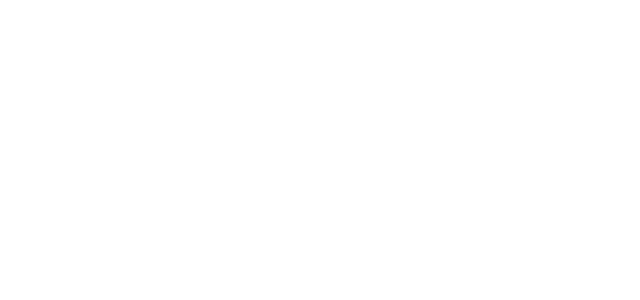
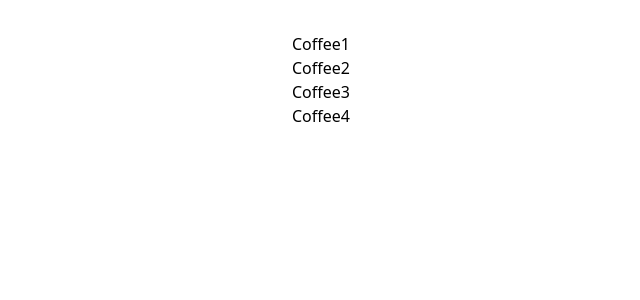
Before and after one commit to cocomelonjuice/GShop, a React (Vite) app: page /Coffee in a window 1280 px wide. Before the commit this address had no page. Shown: the top 300 px of the page, without its empty margins (319-959 px from the left). Built offline with nearby package versions, Linux system fonts and the light colour scheme.

Commit message:
update products list and coffee list

```diff
--- a/src/App.jsx
+++ b/src/App.jsx
@@ -1,6 +1,7 @@
 import { BrowserRouter as Router, Routes, Route } from 'react-router-dom'
 import Home from './Home'
 import Cart from './components/Cart'
+import Coffee from './components/Coffee'
 import './App.css'
 
 export default function App() {
@@ -11,6 +12,7 @@
         <Routes>
           <Route path="/" element={<Home />} />
           <Route path="/Cart" element={<Cart />} />
+          <Route path="/Coffee" element={<Coffee />} />
         </Routes>
       </Router>
     </>
--- a/src/Home.jsx
+++ b/src/Home.jsx
@@ -5,7 +5,7 @@
 export default function Home ()  {
   return (
     <div>
-        <Navbar />
+      <Navbar />
     </div>
 
   )
--- /dev/null
+++ b/src/ProductData.jsx
@@ -0,0 +1,86 @@
+
+export const productTea =  [
+    {
+        name: "Tea1",
+        price: 25000,
+        image: "",
+        amount: 1
+    },
+
+    {
+        name: "Tea2",
+        price: 35000,
+        image: "",
+        amount: 1
+    },
+    {
+        name: "Tea3",
+        price: 50000,
+        image: "",
+        amount: 1
+    },
+    {
+        name: "Tea4",
+        price: 55000,
+        image: "",
+        amount: 1
+    },
+
+
+]
+
+export const productCoffee=[
+    {
+        name: "Coffee1",
+        price: 30000,
+        image: "",
+        amount: 1
+    },
+    {
+        name: "Coffee2",
+        price: 35000,
+        image: "",
+        amount: 1
+    },
+    {
+        name: "Coffee3",
+        price: 40000,
+        image: "",
+        amount: 1
+    },
+    {
+        name: "Coffee4",
+        price: 45000,
+        image: "",
+        amount: 1
+    }
+
+]
+
+export const productJuice=[
+    {
+        name: "Tea4",
+        price: 55000,
+        image: "",
+        amount: 1
+    }
+]
+
+
+export const productIcecream=[
+    {
+        name: "Tea4",
+        price: 55000,
+        image: "",
+        amount: 1
+    }
+]
+
+export const productOthers=[
+    {
+        name: "Tea4",
+        price: 55000,
+        image: "",
+        amount: 1
+    }
+]
--- /dev/null
+++ b/src/components/Coffee.jsx
@@ -0,0 +1,11 @@
+import { productCoffee } from "../ProductData"
+
+export default function Coffee () {
+  const listCoffee = productCoffee.map(item=><li>{item.name}</li>);
+
+  return (
+    <div>
+        <ul>{listCoffee}</ul>
+    </div>
+  )
+}
--- a/src/components/Dropdown.jsx
+++ b/src/components/Dropdown.jsx
@@ -1,11 +1,13 @@
-import React from 'react'
+import {Link} from "react-router-dom"
 
 export default function Dropdown  ()  {
   return (
     <>      <div className="absolute border-solid  border-b-8 border-x-transparent border-x-8 border-t-0 border-gray-400 mt-14 mr-96 "></div>
-            <div className="absolute border-2 w-32 mt-16 mr-80  shadow-2xl rounded-lg  ">
+            <div className="absolute border-2 border-gray-400 w-32 mt-16 mr-80  shadow-2xl rounded-lg rounded-tl-none text-black  ">
 
+                <Link to="/Coffee">
                 <ul className='m-0 hover:bg-blue-400 hover:border-blue-400'>Coffee</ul>
+                </Link>
                 <ul className='m-0 hover:bg-blue-400 hover:border-blue-400'>Tea</ul>
                 <ul className='m-0 hover:bg-blue-400 hover:border-blue-400'>Juice</ul>
                 <ul className='m-0 hover:bg-blue-400 hover:border-blue-400'>Ice Cream</ul>
--- a/src/components/Navbar.jsx
+++ b/src/components/Navbar.jsx
@@ -9,7 +9,8 @@
   const [isOpen,setOpen] = useState(false);
 
   return (
-    <div className='flex flex-row justify-evenly '>
+
+    <div className='flex flex-row justify-evenly bg-blue-800 text-white'>
       <Link to="/">
         <button className='w-12 h-12 '><img src={mainLogo}/></button>
       </Link>
@@ -17,13 +18,10 @@
       <button className='flex flex-col mr-24' onClick={()=>setOpen((prev)=>!prev)} >
         <TfiAlignJustify size={28} className='m-auto' />
         <div className='content-center '>Menu</div>
+
+        {isOpen && <Dropdown />}
+
       </button>
-
-      {
-        isOpen && <Dropdown />
-      }
-
-
 
       <div className=" flex flex-row justify-evenly">
         <input type="text" placeholder=' Search for drinks' className='border-2 border-black rounded '/>
--- a/src/dataProduct.jsx
+++ /dev/null
@@ -1,9 +0,0 @@
-import React from 'react'
-
-const Product = () => {
-  return (
-    <div>Product</div>
-  )
-}
-
-export default Product
```
